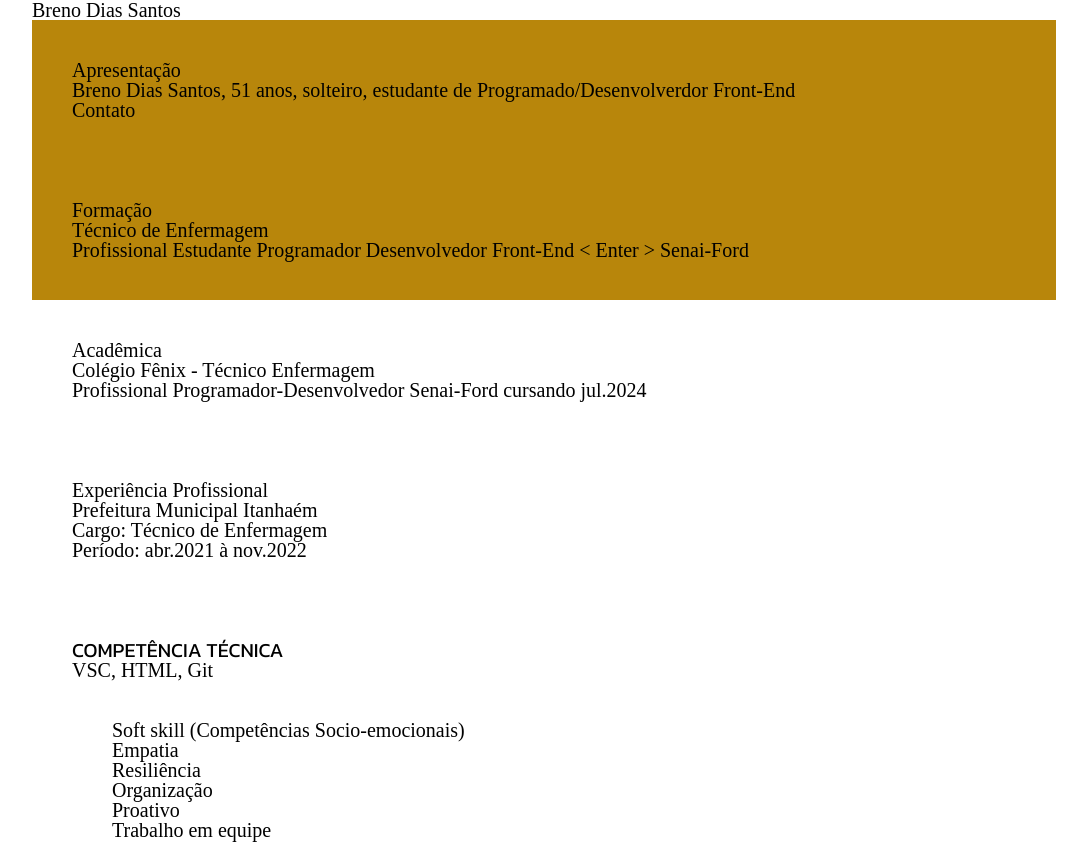
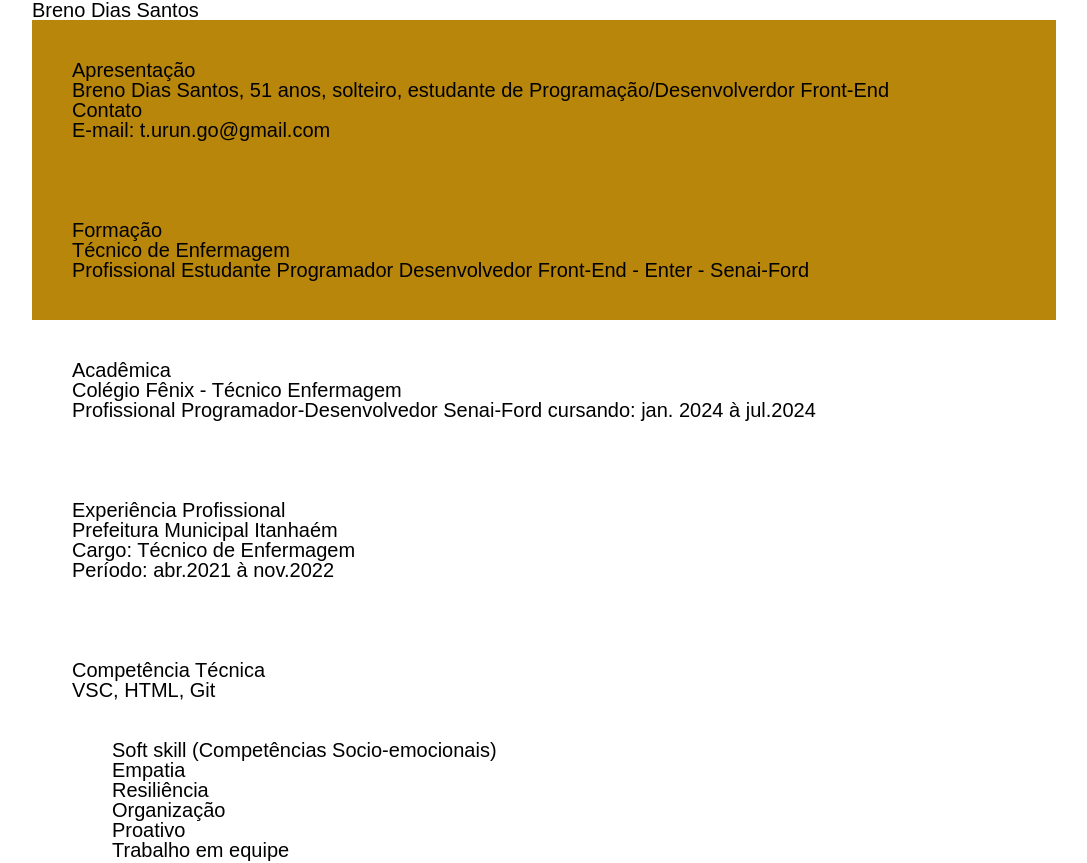
Before and after one commit to brenodiassto/meu-curr-culo, a plain HTML site: page index.html in a window 1280 px wide. Shown: the top 863 px of the page, without its empty margins (96-1183 px from the left). Drawn offline with Linux system fonts and the light colour scheme.

Commit message:
atualizaçao

```diff
--- a/index.html
+++ b/index.html
@@ -1,5 +1,5 @@
 
-  <!DOCTYPE html>
+<!DOCTYPE html>
 <html lang="pt-BR">
   <head>
     <meta charset="UTF-8">
@@ -13,40 +13,40 @@
     </header>
 
     <section id="apresentacao">
-          <h2 class="apresentacao">Apresentação </h2>
+          <h2 class="apresentacao"> Apresentação </h2>
 
-          <p>Breno Dias Santos, 51 anos, solteiro, estudante de Programado/Desenvolverdor Front-End
+          <p>Breno Dias Santos, 51 anos, solteiro, estudante de Programação/Desenvolverdor Front-End
 
           </p>
           <h2>Contato</h2>
-          <p></p>
+          <p>E-mail: t.urun.go@gmail.com </p>
         </section>
           <section id="formacao">
     <h2 class="formacao">Formação </h2>
 
         <p>Técnico de Enfermagem</p>
         <p>Profissional Estudante Programador
-          Desenvolvedor Front-End < Enter > Senai-Ford
+          Desenvolvedor Front-End - Enter - Senai-Ford
     </p>
   </section>
     <section id="academia">
     <h2 class="titulo-secao">Acadêmica</h2>
 
          <p>Colégio Fênix - Técnico Enfermagem</p>
-         <p>Profissional Programador-Desenvolvedor Senai-Ford cursando jul.2024</p>
+         <p>Profissional Programador-Desenvolvedor Senai-Ford cursando: jan. 2024 à jul.2024</p>
         </section>
-<section id="experiencia Profissional">
-    <h2 class="experiencia profissional">Experiência Profissional</h2>
+<section id="experiencia-Profissional">
+    <h2 class="experiencia-profissional">Experiência Profissional</h2>
 
      <p>Prefeitura Municipal Itanhaém</p>
      <p>Cargo: Técnico de Enfermagem</p>
      <P>Período: abr.2021 à nov.2022</P>
     </section>
 <section id="competencia">
-    <h2 class="competencia tecnica">Competência Técnica</h2>
+    <h2 class="competencia-tecnica">Competência Técnica</h2>
 
     <p>VSC, HTML, Git</p>
-    <section id="soft Skill">
+    <section id="soft-Skill">
     <h2 class="softskil">Soft skill (Competências Socio-emocionais)</h2>
 
       <p>Empatia</p>
--- a/style.css
+++ b/style.css
@@ -4,19 +4,16 @@
 @import url('https://fonts.googleapis.com/css2?family=Kanit:ital,wght@0,100;0,200;0,300;0,400;0,500;0,600;0,700;0,800;0,900;1,100;1,200;1,300;1,400;1,500;1,600;1,700;1,800;1,900&family=Noto+Sans+JP:wght@100..900&display=swap');
 
 body {
-    width: 80vw; /* 90% da viewport width*/
+    width: 80vw; /* 80% da viewport width*/
     margin:auto; /* criar margem automatica*/
     font-size: 20px; /*o padrao é 16px*/
-    font-family:
+    font-family: "Oswald", sans-serif;
+    font-weight: 200;
 }
 
 .nome-curriculo {
     font-family: "Anta", sans-serif;
     font-size: 3rem;
-    margin-top: 2rem;
-    margin-right: 2rem;
-    margin-bottom:2rem;
-    margin-left: 2rem;
     margin: 2rem; /*shorthand*/
 }
  section {
@@ -30,6 +27,16 @@ section#formacao {
     background-color: darkgoldenrod;
 }
 section#titulo-secao {
+    text-transform: uppercase; /* transforma o texto em maiúsculas */
+    font-family: "Anta" , sans-serif;
+    color: dimgray
+    font-size 2rem;
+    margin 1rem
+    padding: 1 rem;
+    border: 0rem;
+
+
+
     background-color: darkgoldenrod;
 }
 section#experiencia Profissional {
```
